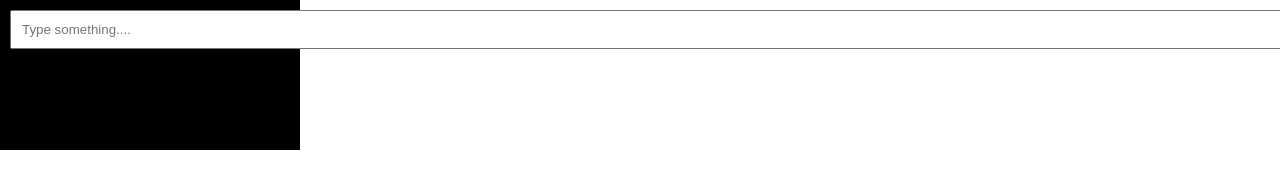
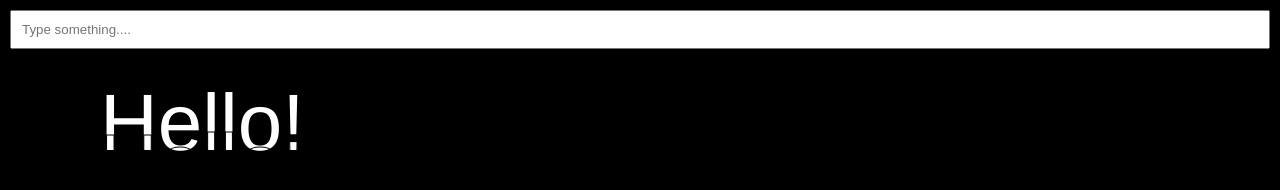
Before and after one commit to annabelka333/canvas-text, a website: page index.html in a window 1280 px wide. Drawn offline with Linux system fonts and the light colour scheme.

Commit message:
added text

```diff
--- a/index.html
+++ b/index.html
@@ -4,7 +4,7 @@
     <meta charset="UTF-8" />
     <meta http-equiv="X-UA-Compartible" content ="IE=edge" />
     <meta name="viewport" content="width=device-width, initial-scale=1.0" />
-    <link rel="stylesheet" href="style.css">
+    <link rel="stylesheet" href="./src/style.css">
     <title>Canvas Text</title>
 
   </head>
--- a/src/script.js
+++ b/src/script.js
@@ -0,0 +1,14 @@
+window.addEventListener('load',function() {
+    const canvas = document.getElementById('canvas1');
+    const ctx = canvas.getContext('2d');
+    canvas.width = window.innerWidth;
+    canvas.height = window.innerHeight;
+
+    const text = 'Hello!';
+    console.log(ctx);
+    ctx.fillStyle = 'white';
+    ctx.strokeStyle = 'orandered';
+    ctx.font = '80px Helvetica';
+    ctx.fillText(text, 100, 150);
+    ctx.strokeText(text, 100, 190);
+});
--- a/src/style.css
+++ b/src/style.css
@@ -1,3 +1,9 @@
+body{
+  margin: 0;
+  padding: 0;
+  min-width: 100 vw;
+  min-height: 100vh;
+}
 * {
   padding: 0;
   margin: 0;
@@ -13,7 +19,8 @@ canvas {
 
 input {
   position: absolute;
-  width: 100%;
+  width: calc(100% - 20px);
   padding: 10px;
   margin: 10px;
+  z-index: 100;
 }
```
